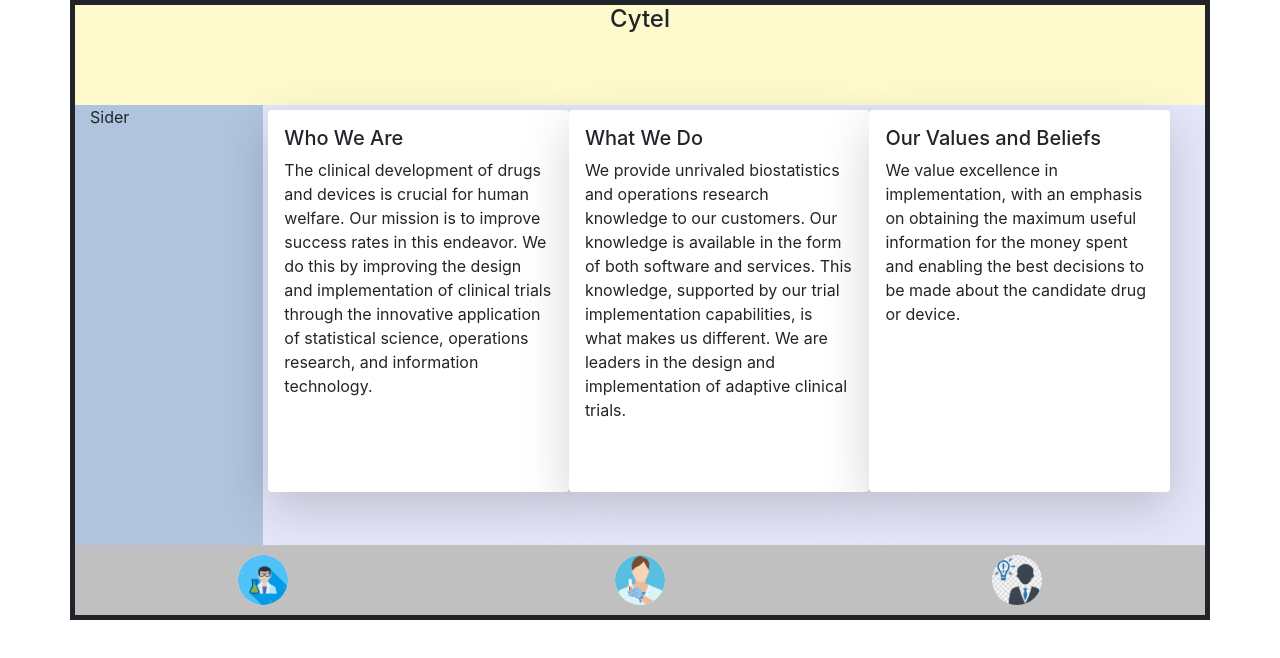
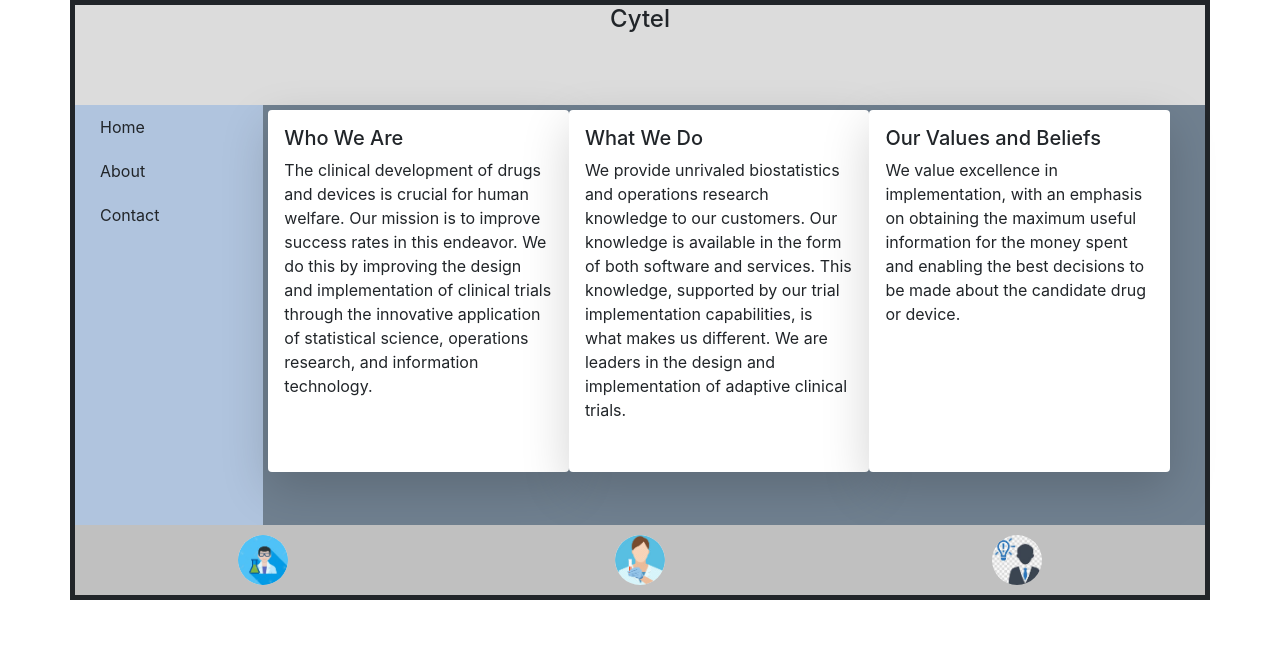
Before and after one commit to chandramahesh431/layout12x12, a React (Create React App) app: page / in a window 1280 px wide. Shown: the top 658 px of the page. Built offline with nearby package versions, Linux system fonts and the light colour scheme.

Commit message:
changed colour code

```diff
--- a/src/App.js
+++ b/src/App.js
@@ -13,7 +13,7 @@
           id="header"
           className="col"
           style={{
-            background: "#FFFACD",
+            background: "#DCDCDC",
             height: "100px",
             textAlign: "center",
             verticalAlign: "center"
@@ -22,17 +22,27 @@
           <h4>Cytel</h4>
         </div>
       </div>
-      <div id="Content" className="row" style={{ minHeight: "440px" }}>
+      <div id="Content" className="row" style={{ minHeight: "420px" }}>
         <div
           id="sider"
           className="col-xl-2 col-lg-2 col-md-2 col-sm-12"
           style={{ background: "#B0C4DE" }}
         >
-          Sider
+          <div className="row">
+            <div id="submenu" className="col-sm-1 col-md-12">
+              Home
+            </div>
+            <div id="submenu" className="col-sm-1 col-md-12">
+              About
+            </div>
+            <div id="submenu" className="col-sm-1 col-md-12">
+              Contact
+            </div>
+          </div>
         </div>
         <div
           className="col-xl-10 col-lg-10 col-md-10 col-sm-12"
-          style={{ background: "#E6E6FA", alignContent: "center" }}
+          style={{ background: "#708090", alignContent: "center" }}
         >
           <div
             className="row"
--- a/src/index.css
+++ b/src/index.css
@@ -19,8 +19,8 @@
   max-height: 440px;
 } */
 
-@media only screen and (max-width: 600px) {
-  #sider {
+@media only screen and (max-width: 300px) {
+  #header {
     display: none;
   }
 }
@@ -34,7 +34,30 @@
   height: 50px;
 }
 
-#content1,
-#content2,
-#content3 {
+.vertical-menu {
+  width: 200px;
 }
+
+.vertical-menu a {
+  background-color: #eee;
+  color: black;
+  display: block;
+  padding: 12px;
+  text-decoration: none;
+}
+
+.vertical-menu a:hover {
+  background-color: #ccc;
+}
+
+.vertical-menu a.active {
+  color: white;
+}
+
+#submenu {
+  margin: 10px;
+}
+#submenu:hover {
+  font-weight: bold;
+  cursor: pointer;
+}
```
